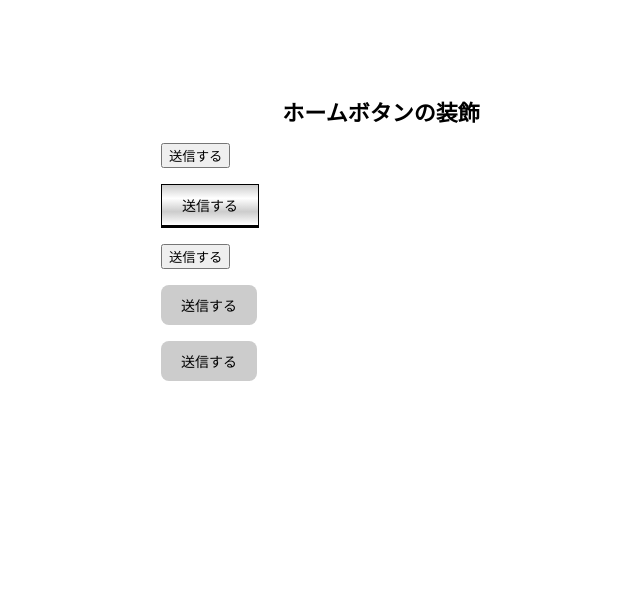
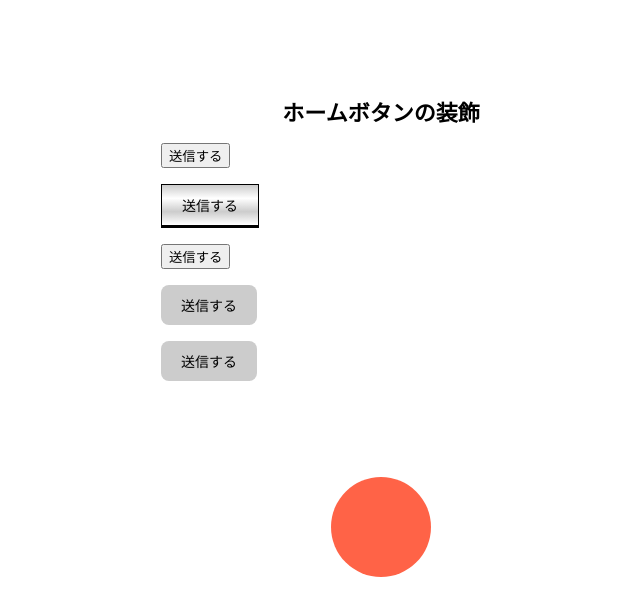
Before and after one commit to KimiyukiYamauchi/web.2021, a plain HTML site: page workbook/chap6_l5/index.html in a window 1280 px wide. Shown: the whole page, without its empty margins (259-899 px from the left). Drawn offline with Linux system fonts and the light colour scheme.

Commit message:
chap6 l5 修正

```diff
--- a/workbook/chap6_l5/main.css
+++ b/workbook/chap6_l5/main.css
@@ -1,19 +1,21 @@
 @charset "utf-8";
-
 body {
     margin: 0;
     background-color: codetblue;
 }
+
 div {
     width: 440px;
     margin: 50px auto;
     padding: 30px;
     background-color: white;
 }
+
 h1 {
     font-size: 22px;
     text-align: center;
 }
+
 .button02 {
     padding: 10px 20px;
     background-image: linear-gradient(to bottom, #CCC, #FFF, #CCC, #FFF);
@@ -21,9 +23,11 @@ h1 {
     border-bottom-width: 3px;
     font-size: 14px;
 }
+
 .button03 {
     cursor: pointer;
 }
+
 .button04,
 .button05 {
     padding: 10px 20px;
@@ -33,12 +37,24 @@ h1 {
     font-size: 14px;
     cursor: pointer;
 }
+
 .button04:hover {
     opacity: 0.6;
 }
+
 .button05:hover {
     background-color: rgba(204, 204, 204, 0.6);
 }
+
+.box {
+    width: 100px;
+    height: 100px;
+    padding: 0;
+    background-color: tomato;
+    border-radius: 50px;
+}
+
+
 /* .container {
   width: 800px;
   margin: 30px auto;
```
Also changed, not shown: workbook/chap6_l5/index.html (+3 -0 lines). Lines whose indentation alone changed are shown as unchanged.
